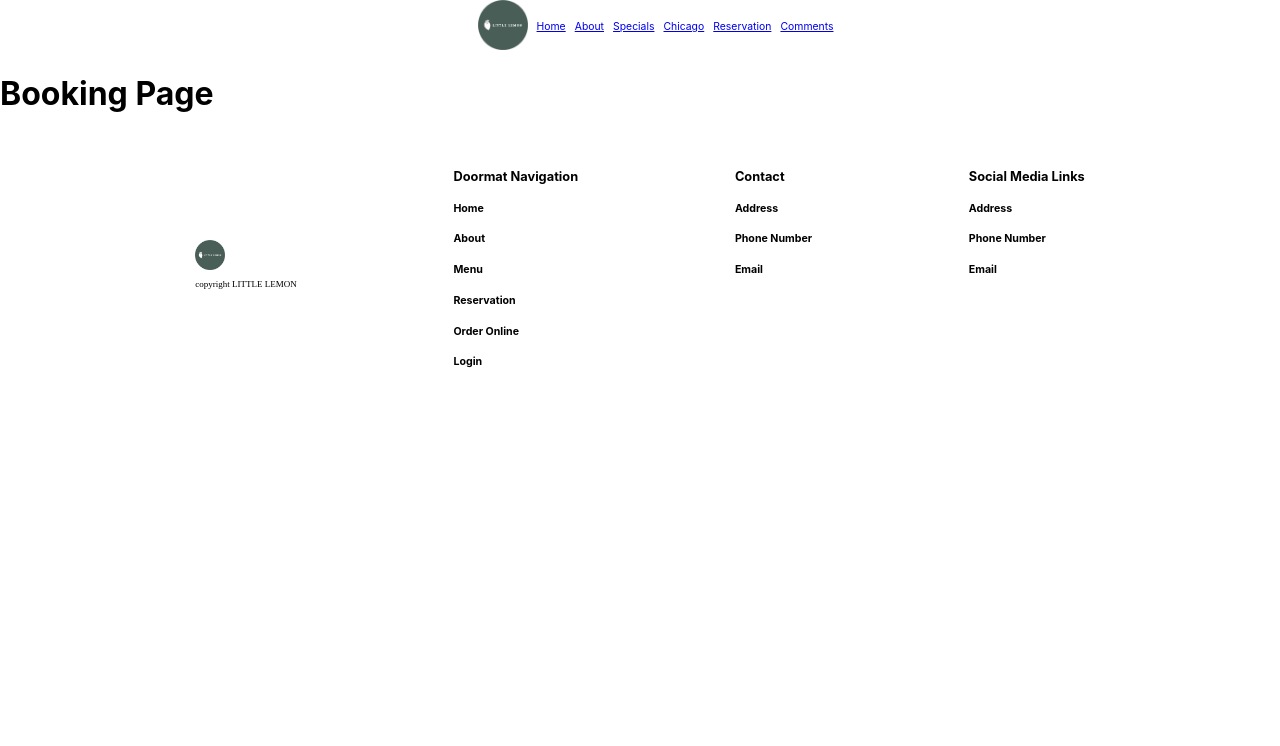
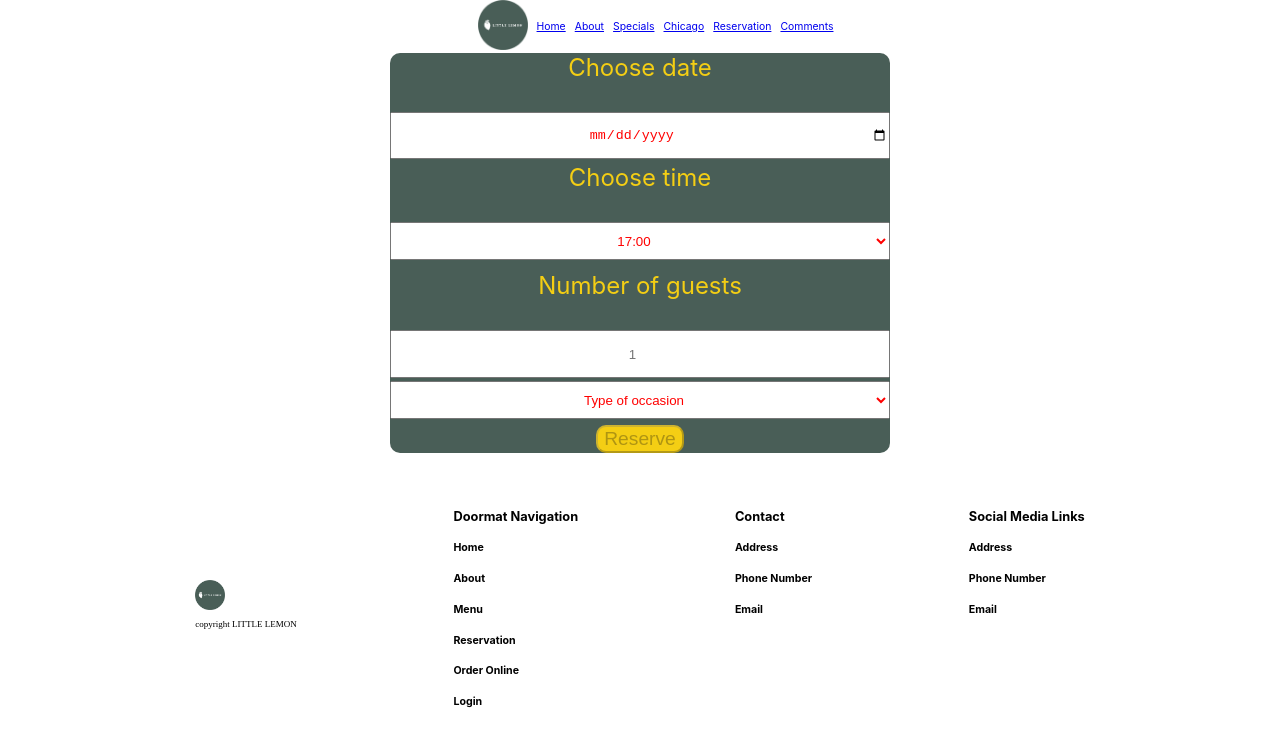
Before and after one commit to Burakcan-OK/starter, a React (Create React App) app in the folder little-lemon/: page /BookingPage in a window 1280 px wide. Shown: the top 746 px of the page. Built offline with nearby package versions, Linux system fonts and the light colour scheme.

Commit message:
reservation and confirmation completed

```diff
--- a/little-lemon/public/index.html
+++ b/little-lemon/public/index.html
@@ -30,6 +30,7 @@
     <title>Little Lemon</title>
   </head>
   <body>
+    <script src="https://raw.githubusercontent.com/Meta-Front-End-Developer-PC/capstone/master/api.js"></script>
     <noscript>You need to enable JavaScript to run this app.</noscript>
     <div id="root"></div>
     <!--
--- a/little-lemon/src/App.css
+++ b/little-lemon/src/App.css
@@ -29,7 +29,7 @@
   grid-template-columns: 40% 1fr;
   grid-template-rows: (4, 25%);
   padding: 7%;
-
+  margin-bottom: 10%;
 }
 #header > h1,h2{
   color: #F4CE14;
@@ -61,7 +61,7 @@
   border: 1px solid black;
 }
 #main{
-  margin: 30%;
+  margin: 20%;
   display: grid;
   grid-template-areas:"section1"
                       "section2"
@@ -92,6 +92,7 @@
   justify-content: space-evenly;
   align-items: center;
   background-color: #495E57;
+  padding-top: 8%;
 }
 #main-article{
   font-size: 10px;
@@ -173,6 +174,52 @@ button{
   margin: auto;
   border: 1px solid black;
 }
+form label {
+  font-size: 150% ;
+  color:#F4CE14;
+  margin: auto;
+}
+.booking-form {
+  display:grid;
+  max-width: 500px;
+  gap: 30px;
+  margin:auto;
+  background-color:#495E57;
+  border-radius: 10px;
+}
+#date, #time, #guests, #occasion {
+  color: red;
+  min-height: 200%;
+  text-align: center;
+}
+.confirmation-header {
+  position: relative;
+  text-align: center;
+  min-height: 70vh;
+}
+
+.confirmation-image {
+  height: 40vh; /* height of container */
+  width: 80%;
+  object-fit: cover;
+  border-radius: 10px;
+}
+
+.redirect-button {
+  background-color: #464646;
+  color: white !important;
+  padding: 2vh 2rem 2vh 2rem;
+  border-radius: 0.5rem;
+  min-width: 12vw;
+  font-family: "Karla";
+  font-size: 18px;
+}
+
+.redirect-button:hover {
+  background-color: #f4ce14;
+  color: #464646 ;
+  transition: 0.2s;
+}
 #footer{
   display: flex;
   flex-direction: row;
@@ -188,10 +235,10 @@ button{
   justify-content: center;
 }
 .foot {
-  transition: transform .7s ease-in-out;
+  transition: .7s ease-in-out;
 }
 .foot:hover {
-  transform: rotate(180deg);
+  transform: rotateY(360deg);
 }
 
 @media screen and (max-width: 768px) {
--- /dev/null
+++ b/little-lemon/src/BookingsAPI.js
@@ -0,0 +1,29 @@
+const seededRandom = function (seed) {
+    var m = 2 ** 35 - 31;
+    var a = 185852;
+    var s = seed % m;
+    return function () {
+      return (s = (s * a) % m) / m;
+    };
+  };
+
+  export function fetchAPI(date) {
+    let result = [];
+    let dt = new Date(date);
+    let seed = dt.getDate();
+
+    let random = seededRandom(seed);
+    for (let i = 17; i <= 23; i++) {
+      if (random() < 0.5) {
+        result.push(i + ":00");
+      }
+      if (random() < 0.5) {
+        result.push(i + ":30");
+      }
+    }
+    return result;
+  }
+
+  export function submitAPI(formData) {
+    return true;
+  }
--- a/little-lemon/src/components/Routing.js
+++ b/little-lemon/src/components/Routing.js
@@ -4,6 +4,7 @@ import { Header } from './sections/Header';
 import { BookingPage } from './sections/BookingPage';
 import { Chicago } from './sections/Chicago';
 import { CustomerSays } from './sections/CustomerSays';
+import Confirmation from './sections/Confirmation'
 import { Routes, Route} from 'react-router-dom';
 export function Routing () {
     return(
@@ -14,6 +15,7 @@ export function Routing () {
             <Route path='/CustomerSays' element={<CustomerSays/>} />
             <Route path='/Chicago' element={<Chicago/>} />
             <Route path='/BookingPage' element={<BookingPage/>} />
+            <Route path='/Confirmation' element={<Confirmation/>} />
         </Routes>
     )
 }
--- /dev/null
+++ b/little-lemon/src/components/sections/BookingForm.js
@@ -0,0 +1,110 @@
+import '../../App.css';
+import {useState} from "react"
+import { useNavigate } from "react-router-dom";
+
+export function BookingForm (props) {
+    const [form, setForm] =useState({
+        date:"",
+        time:"",
+        number:"",
+        type:"type"
+    })
+    const getIsFormValid = () => {
+        return(form.date &&  form.type !=="type"
+        )
+    }
+    const clearForm=() => {
+        setForm({
+            ...form,
+            date:"",
+            time:"",
+            number:"",
+            type:"type"}
+        )
+    }
+    const handleSubmit= (e) => {
+        e.preventDefault()
+        clearForm()
+    }
+    const [finalTime, setFinaTime] = useState(
+        props.availableTimes.map((times) => <option>{times}</option>)
+    )
+    function handleDateChange(e) {
+        setForm({
+            ...form, date: e.target.value
+        })
+        var stringify = e.target.value
+        const date = new Date(stringify)
+
+        props.updateTimes(date)
+
+        setFinaTime(props.availableTimes.map((times) => <option>{times}</option>))
+    }
+    const navigate = useNavigate();
+    const routeChange = () =>{
+    navigate("/Confirmation");
+  }
+    return (
+        <form className='booking-form'
+            onSubmit={handleSubmit}>
+            <label htmlFor='date' >Choose date</label>
+            <input
+                type='date'
+                id='date'
+                value={form.date}
+                onChange={handleDateChange}
+                 />
+            <label htmlFor='time' >Choose time</label>
+            <select id="time" required>
+                {finalTime}
+            </select>
+            {/* <select
+                value={form.time}
+                id='res-time'
+                onChange={finalTime}>
+                <option value="17" >17.00</option>
+                <option value="18" >18.00</option>
+                <option value="19" >19.00</option>
+                <option value="20" >20.00</option>
+                <option value="21" >21.00</option>
+                <option value="22" >22.00</option>
+            </select> */}
+            <label htmlFor='guests' >Number of guests</label>
+            <input
+                value={form.number}
+                type='number'
+                placeholder='1'
+                min={1} max={10}
+                id='guests'
+                onChange={e =>{
+                    setForm({
+                        ...form, number: e.target.value
+                    })
+                }}/>
+            <select
+                value={form.type}
+                id='occasion' onChange={e =>{
+                    setForm({
+                        ...form, type: e.target.value
+                    })
+                }}>
+                <option value="type" >Type of occasion</option>
+                <option value="birthday" >Birthday</option>
+                <option value="anniversary">Anniversary</option>
+            </select>
+            <button
+                style={{
+                    borderRadius:"10px",
+                    maxWidth:"200px",
+                    margin:"auto",
+                    marginTop:"-1%",
+                    height:"120%"
+                }}
+                type='submit'
+                disabled={!getIsFormValid ()}
+                onClick={routeChange}
+            >Reserve
+            </button>
+        </form>
+    )
+}
--- a/little-lemon/src/components/sections/BookingPage.js
+++ b/little-lemon/src/components/sections/BookingPage.js
@@ -1,5 +1,17 @@
+import '../../App.css';
+import { useReducer } from 'react';
+import { BookingForm } from './BookingForm';
+import { fetchAPI } from '../../BookingsAPI';
+
 export function BookingPage() {
+   function updateTimes(date) {
+      return fetchAPI(date)
+   }
+
+   const output= fetchAPI(new Date())
+
+   const [availableTimes, dispatch] =useReducer(updateTimes,output)
    return(
-    <h1>Booking Page</h1>
+    <BookingForm availableTimes={availableTimes} updateTimes={dispatch} />
    )
 }
--- /dev/null
+++ b/little-lemon/src/components/sections/Confirmation.js
@@ -0,0 +1,20 @@
+import '../../App.css';
+import { Link } from "react-router-dom";
+import food from "../../assets/food.jpg"
+export default function Confirmation(){
+    return(
+        <header className="confirmation-header" >
+            <img src={food} alt="" className='confirmation-image'></img>
+            <section className="reserve-header-text">
+                <h1>Your reservation is Confirmed!</h1>
+                <h4>A confirmation message has been sent to your email.</h4>
+                <h4>Thanks for dining with us!</h4>
+            </section>
+            <section>
+                <Link className="redirect-button" to="/" >
+                    Home Page
+                </Link>
+            </section>
+        </header>
+    )
+}
--- a/little-lemon/src/components/sections/Header.js
+++ b/little-lemon/src/components/sections/Header.js
@@ -1,6 +1,11 @@
 import '../../App.css';
 import restaurant from '../../assets/restaurant.jpg'
+import { useNavigate } from "react-router-dom";
+
 export function Header () {
+    const navigate = useNavigate();
+    const routeChange = () =>{
+    navigate("/BookingPage");}
     return (
     <header id="header">
         <h1>Little Lemon</h1>
@@ -8,7 +13,7 @@ export function Header () {
         <article>
             We are a family owned Mediterranean restaurant, focused on traditional reciepe served with a modern twist.
         </article>
-        <button width="50px" >Reserve a Table</button>
+        <button width="50px" onClick={routeChange} >Reserve a Table</button>
         <img id="header-img" src={restaurant} width="65%" height="135%" alt="restaurant" />
     </header>
     )
--- a/little-lemon/src/components/sections/HomePage.js
+++ b/little-lemon/src/components/sections/HomePage.js
@@ -2,7 +2,7 @@
 import { Header } from "./Header"
 import { Main } from "./Main"
 import {MainTwo} from "./MainTwo"
-import { Footer } from "../Footer"
+
 export function HomePage() {
     return(
         <>
--- a/little-lemon/src/components/sections/MainTwo.js
+++ b/little-lemon/src/components/sections/MainTwo.js
@@ -23,7 +23,8 @@ export function MainTwo () {
                 </section>
             </div>
             <div class="maint-sec3">
-                <section style={{color:"#F4CE14"}} >
+                <section style={{color:"#F4CE14",
+                                fontSize:"150%"}} >
                     <h1>Little Lemon</h1>
                     <h3>Chicago</h3>
                     <p>
@@ -33,7 +34,7 @@ export function MainTwo () {
                     continue to oversee the Little Lemon restaurant, nearly thirty years later.
                     </p>
                 </section>
-                <img src={restaurant} width="70%" />
+                <img src={restaurant} alt='' width="70%" />
                 <section>
 
                 </section>
```
Also changed, not shown: little-lemon/src/components/sections/Main.js (+22 -9 lines), 1 other file (tests, documents, lock files or other folders).
